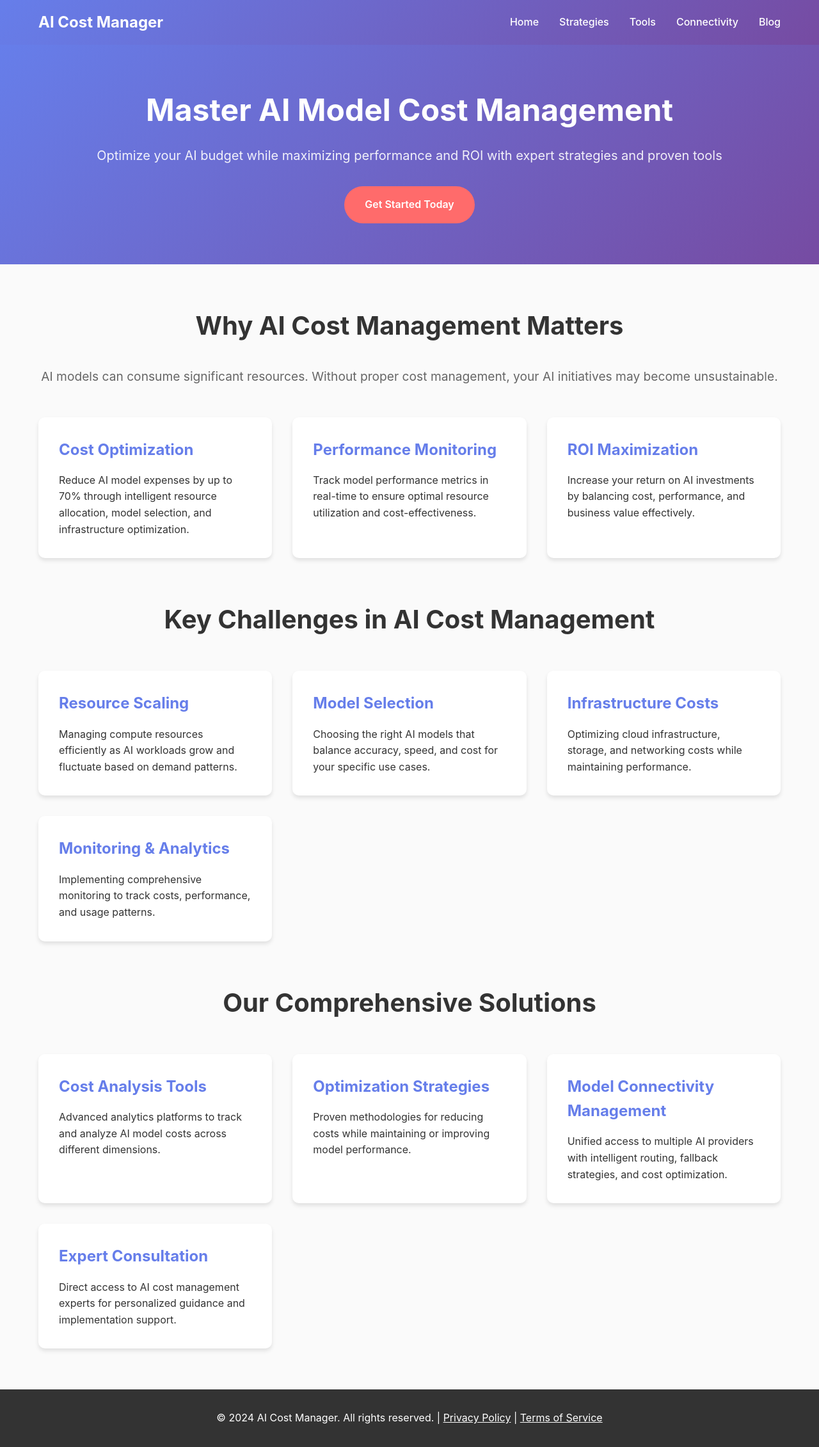
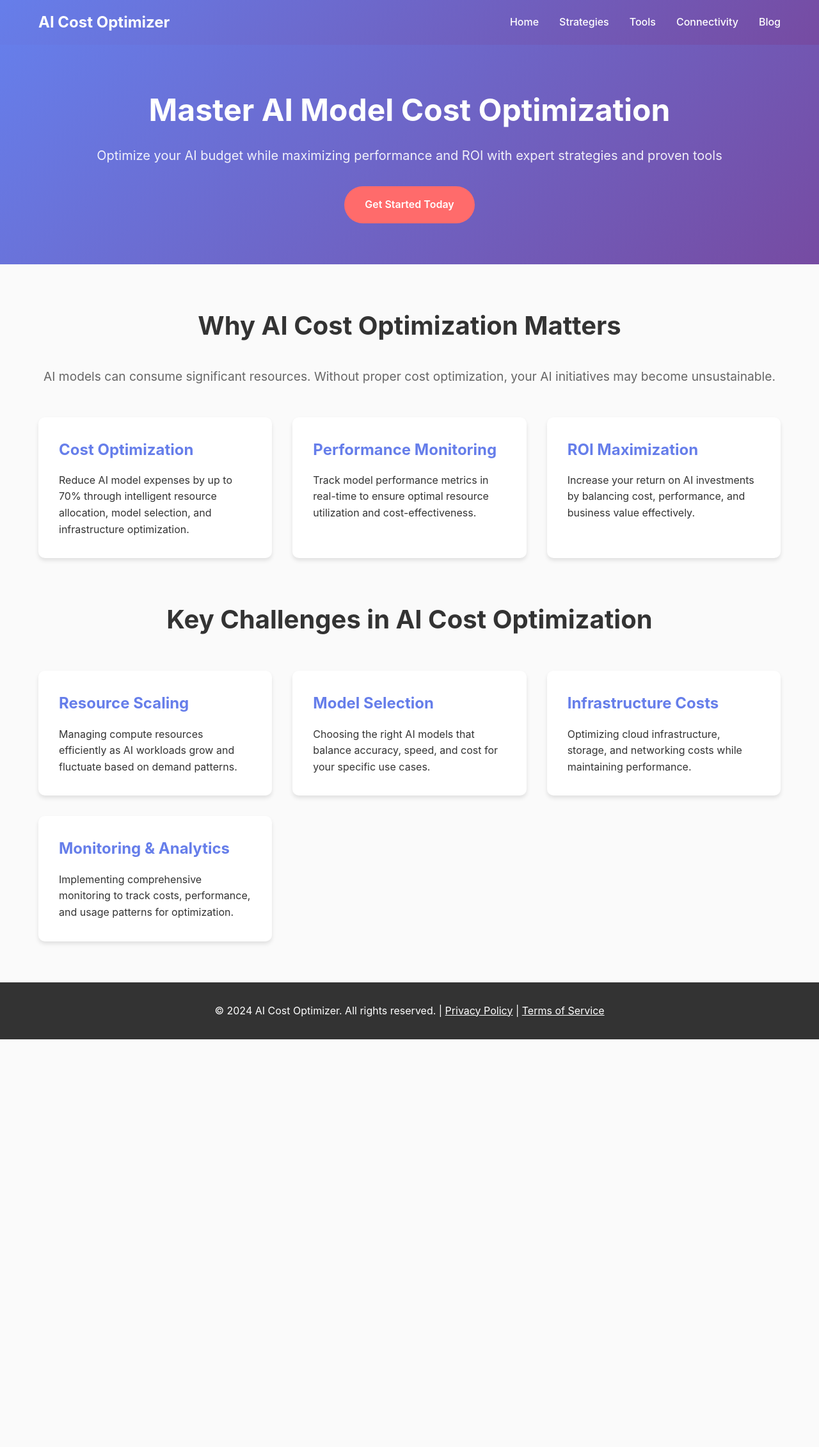
Before and after one commit to oletizi/www-aiperformanceoptimization, an Astro site: page / in a window 1280 px wide. Shown: the whole page at 64% size. After the commit the page ends 1624 px from the top, so only its background shows below. Built offline with nearby package versions, Linux system fonts and the light colour scheme; Astro itself is replaced by a stand-in of ours.

Commit message:
messaging massaging

```diff
--- a/src/pages/index.astro
+++ b/src/pages/index.astro
@@ -1,7 +1,7 @@
 ---
 // SEO metadata
-const title = "AI Model Cost Management: Optimize Your AI Budget & Performance";
-const description = "Master AI model cost management with expert strategies, tools, and best practices. Reduce AI expenses while maximizing performance and ROI.";
+const title = "AI Model Cost Optimization: Optimize Your AI Budget & Performance";
+const description = "Master AI model cost optimization with expert strategies, tools, and best practices. Reduce AI expenses while maximizing performance and ROI.";
 const canonicalURL = "https://aiperformanceoptimization.com";
 ---
 
@@ -15,7 +15,7 @@ const canonicalURL = "https://aiperformanceoptimization.com";
 		<!-- SEO Meta Tags -->
 		<title>{title}</title>
 		<meta name="description" content={description} />
-		<meta name="keywords" content="AI model cost management, AI optimization, machine learning costs, AI budget, model performance, cost reduction, AI ROI" />
+		<meta name="keywords" content="AI model cost optimization, AI optimization, machine learning costs, AI budget, model performance, cost reduction, AI ROI" />
 		<meta name="author" content="AI Cost Management Experts" />
 
 		<!-- Open Graph / Facebook -->
@@ -40,8 +40,8 @@ const canonicalURL = "https://aiperformanceoptimization.com";
 		{
 			"@context": "https://schema.org",
 			"@type": "WebSite",
-			"name": "AI Model Cost Management",
-			"description": "Expert guidance on AI model cost management and optimization",
+			"name": "AI Model Cost Optimization",
+			"description": "Expert guidance on AI model cost optimization and performance",
 			"url": "https://aiperformanceoptimization.com",
 			"potentialAction": {
 				"@type": "SearchAction",
@@ -203,7 +203,7 @@ const canonicalURL = "https://aiperformanceoptimization.com";
 		<header>
 			<nav class="container">
 				<div class="logo">
-					<h2>AI Cost Manager</h2>
+					<h2>AI Cost Optimizer</h2>
 				</div>
 				<ul>
 					<li><a href="/">Home</a></li>
@@ -217,7 +217,7 @@ const canonicalURL = "https://aiperformanceoptimization.com";
 
 		<section class="hero">
 			<div class="container">
-				<h1>Master AI Model Cost Management</h1>
+				<h1>Master AI Model Cost Optimization</h1>
 				<p>Optimize your AI budget while maximizing performance and ROI with expert strategies and proven tools</p>
 				<a href="/strategies" class="cta-button">Get Started Today</a>
 			</div>
@@ -225,9 +225,9 @@ const canonicalURL = "https://aiperformanceoptimization.com";
 
 		<main class="container">
 			<section class="section">
-				<h2>Why AI Cost Management Matters</h2>
+				<h2>Why AI Cost Optimization Matters</h2>
 				<p style="text-align: center; font-size: 1.2rem; margin-bottom: 3rem; color: #666;">
-					AI models can consume significant resources. Without proper cost management, your AI initiatives may become unsustainable.
+					AI models can consume significant resources. Without proper cost optimization, your AI initiatives may become unsustainable.
 				</p>
 
 				<div class="features">
@@ -249,7 +249,7 @@ const canonicalURL = "https://aiperformanceoptimization.com";
 			</section>
 
 			<section class="section">
-				<h2>Key Challenges in AI Cost Management</h2>
+				<h2>Key Challenges in AI Cost Optimization</h2>
 				<div class="features">
 					<article class="feature-card">
 						<h3>Resource Scaling</h3>
@@ -268,40 +268,17 @@ const canonicalURL = "https://aiperformanceoptimization.com";
 
 					<article class="feature-card">
 						<h3>Monitoring & Analytics</h3>
-						<p>Implementing comprehensive monitoring to track costs, performance, and usage patterns.</p>
+						<p>Implementing comprehensive monitoring to track costs, performance, and usage patterns for optimization.</p>
 					</article>
 				</div>
 			</section>
 
-			<section class="section">
-				<h2>Our Comprehensive Solutions</h2>
-				<div class="features">
-					<article class="feature-card">
-						<h3>Cost Analysis Tools</h3>
-						<p>Advanced analytics platforms to track and analyze AI model costs across different dimensions.</p>
-					</article>
 
-					<article class="feature-card">
-						<h3>Optimization Strategies</h3>
-						<p>Proven methodologies for reducing costs while maintaining or improving model performance.</p>
-					</article>
-
-					<article class="feature-card">
-						<h3>Model Connectivity Management</h3>
-						<p>Unified access to multiple AI providers with intelligent routing, fallback strategies, and cost optimization.</p>
-					</article>
-
-					<article class="feature-card">
-						<h3>Expert Consultation</h3>
-						<p>Direct access to AI cost management experts for personalized guidance and implementation support.</p>
-					</article>
-				</div>
-			</section>
 		</main>
 
 		<footer>
 			<div class="container">
-				<p>&copy; 2024 AI Cost Manager. All rights reserved. | <a href="/privacy" style="color: white;">Privacy Policy</a> | <a href="/terms" style="color: white;">Terms of Service</a></p>
+				<p>&copy; 2024 AI Cost Optimizer. All rights reserved. | <a href="/privacy" style="color: white;">Privacy Policy</a> | <a href="/terms" style="color: white;">Terms of Service</a></p>
 			</div>
 		</footer>
 	</body>
```
Also changed, not shown: src/pages/blog.astro (+6 -6 lines), src/pages/model-connectivity.astro (+5 -5 lines), src/pages/strategies.astro (+11 -11 lines), src/pages/tools.astro (+6 -6 lines).
